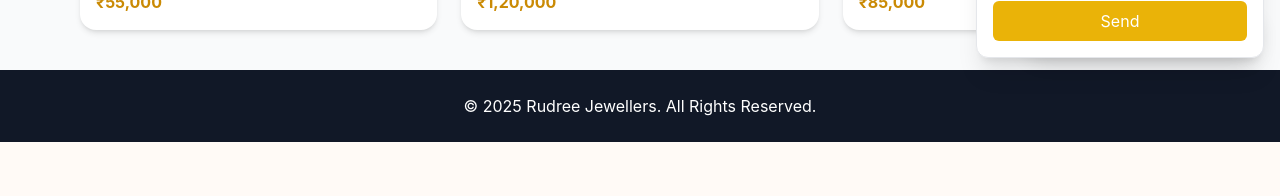
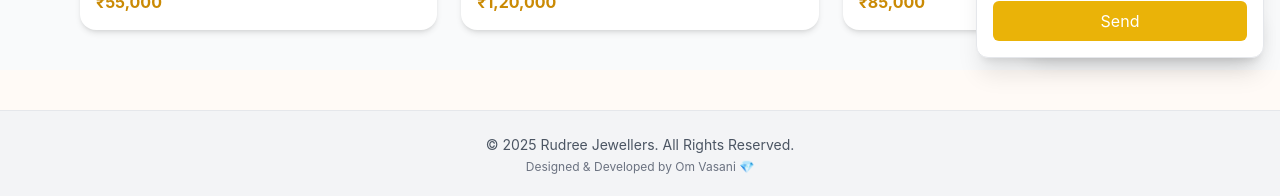
Before and after one commit to Om-Vasani/Rudree-Jewellers-Demo, a Next.js app: page / in a window 1280 px wide. Shown: the part 726-922 px from the top of the page. Before the commit the page ends 868 px from the top, so only its background shows below. Built offline with nearby package versions, Linux system fonts and the light colour scheme.

Commit message:
Update Footer.jsx

```diff
--- a/components/Footer.jsx
+++ b/components/Footer.jsx
@@ -1,7 +1,12 @@
 export default function Footer() {
   return (
-    <footer className="bg-gray-900 text-white text-center py-6">
-      <p>© {new Date().getFullYear()} Rudree Jewellers. All Rights Reserved.</p>
+    <footer className="bg-gray-100 text-center py-6 mt-10 border-t border-gray-200">
+      <p className="text-gray-600 text-sm">
+        © {new Date().getFullYear()} Rudree Jewellers. All Rights Reserved.
+      </p>
+      <p className="text-gray-500 text-xs mt-1">
+        Designed & Developed by Om Vasani 💎
+      </p>
     </footer>
   )
 }
```
